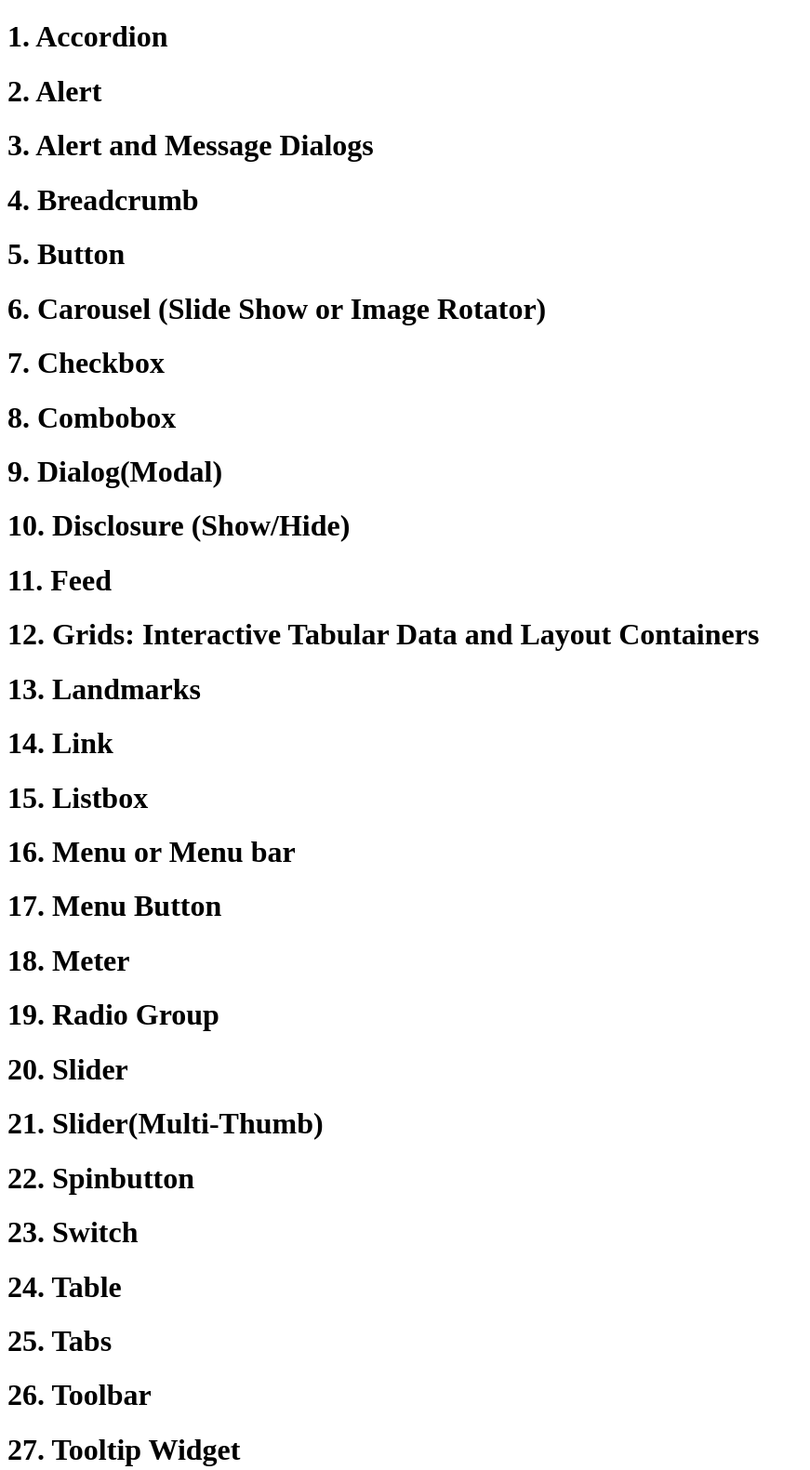
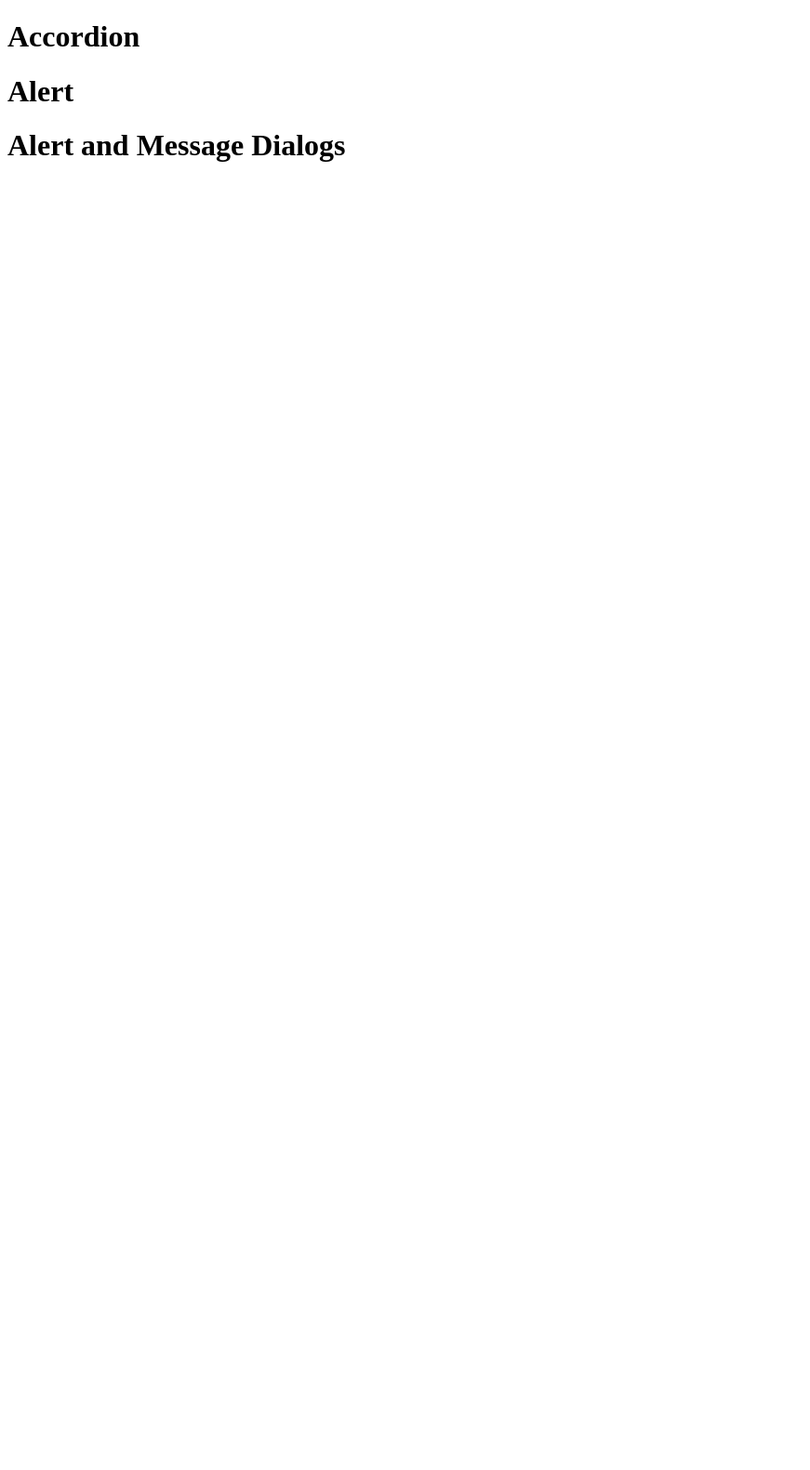
Before and after one commit to jomanwcm/startup-of-the-year, a plain HTML site: page index.html in a window 1280 px wide. Shown: the top 1581 px of the page at 93% size, without its empty margins (0-871 px from the left). After the commit the page ends 800 px from the top, so only its background shows below. Drawn offline with Linux system fonts and the light colour scheme.

Commit message:
Revert "Update index.html"
This reverts commit c4ba91c73c3ad3148a032439f4f4f56c4535a497.

```diff
--- a/index.html
+++ b/index.html
@@ -13,68 +13,11 @@
   <body>
 
 
-<h1>1. Accordion</h1>
+<h1>Accordion</h1>
 
-<h1>2. Alert</h1>
+<h1>Alert</h1>
 
-<h1>3. Alert and Message Dialogs</h1>
-
-<h1>4. Breadcrumb</h1>
-
-<h1>5. Button</h1>
-
-<h1>6. Carousel (Slide Show or Image Rotator)</h1>
-
-<h1>7. Checkbox</h1>
-
-<h1>8. Combobox</h1>
-
-<h1>9. Dialog(Modal)</h1>
-
-<h1>10. Disclosure (Show/Hide)</h1>
-
-<h1>11. Feed</h1>
-
-<h1>12. Grids: Interactive Tabular Data and Layout Containers</h1>
-
-<h1>13. Landmarks</h1>
-
-<h1>14. Link</h1>
-
-<h1>15. Listbox</h1>
-
-<h1>16. Menu or Menu bar</h1>
-
-<h1>17. Menu Button</h1>
-
-<h1>18. Meter</h1>
-
-<h1>19. Radio Group</h1>
-
-<h1>20. Slider</h1>
-
-<h1>21. Slider(Multi-Thumb)</h1>
-
-<h1>22. Spinbutton</h1>
-
-<h1>23. Switch</h1>
-
-<h1>24. Table</h1>
-
-<h1>25. Tabs</h1>
-
-<h1>26. Toolbar</h1>
-
-<h1>27. Tooltip Widget</h1>
-
-<h1>28. Tree View</h1>
-
-<h1>29. Treegrid</h1>
-
-<h1>30. Window Splitter</h1>
-
-
-
+<h1>Alert and Message Dialogs</h1>
 
   </body>
 </html>
```
